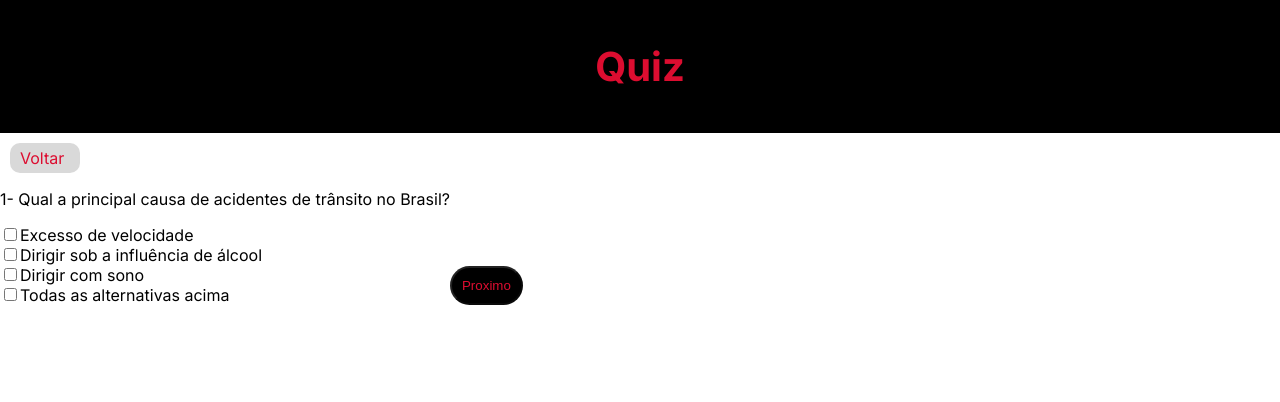
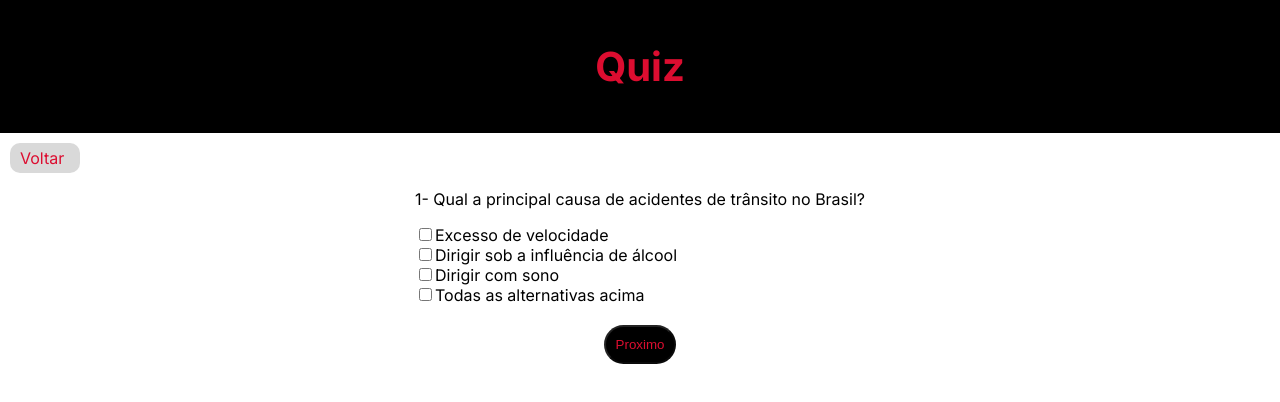
Before and after one commit to Isabelleraf/Projeto-Web-Mobile, a Next.js app: page /paginaQuiz in a window 1280 px wide. Shown: the top 402 px of the page. Built offline with nearby package versions, Linux system fonts and the light colour scheme.

Commit message:
Update page.module.css

```diff
--- a/app/paginaQuiz/page.module.css
+++ b/app/paginaQuiz/page.module.css
@@ -11,6 +11,7 @@
 }
 
 .botaoQuiz {
+    margin-top: 20px;
     background-color: black;
     padding: 10px;
     border-radius: 20px;
@@ -34,9 +35,14 @@
     margin-left: 10px;
     border-radius: 10px;
 }
+/*
+.quizDiv {
+    display: flex;
+    align-items: flex-end;
+} */
 
 .quizDiv {
     display: flex;
-    align-items: flex-end;
-    /* align-items: center; */
+    flex-direction: column;
+    align-items: center;
 }
```
